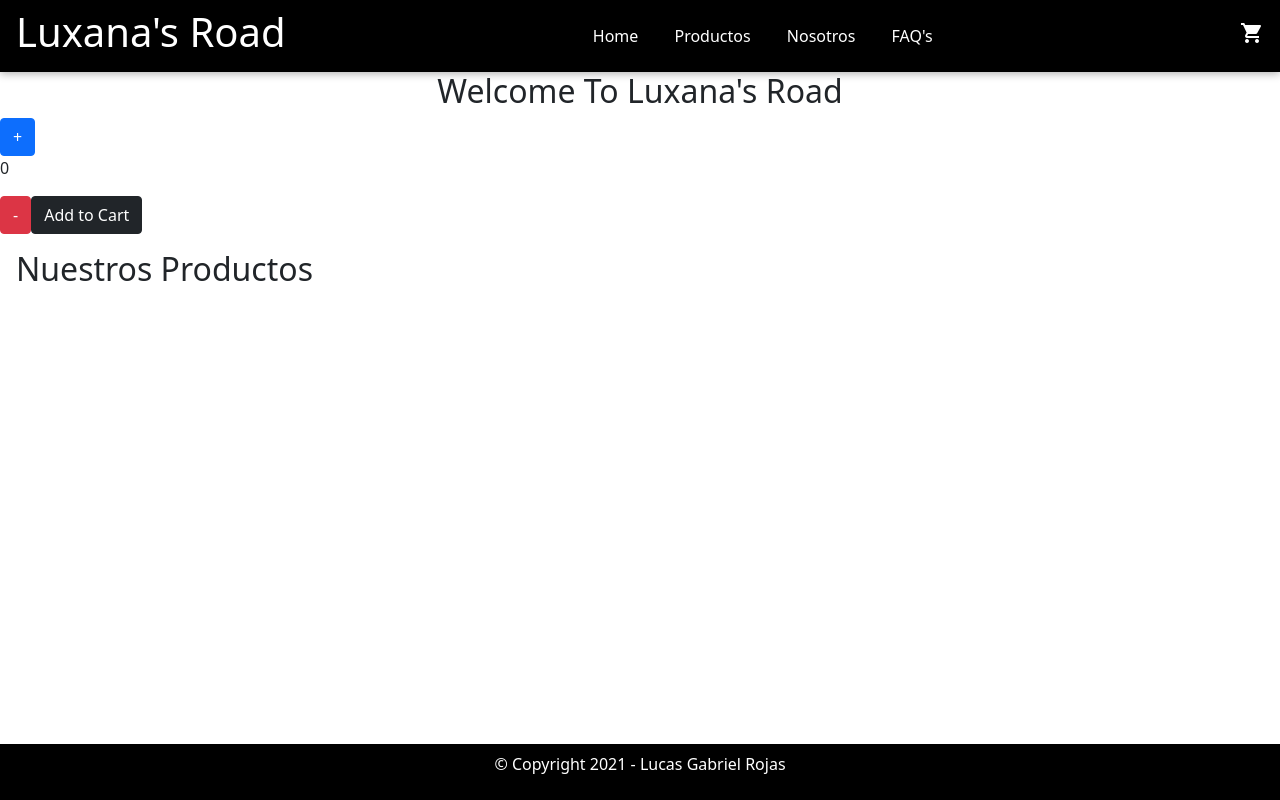
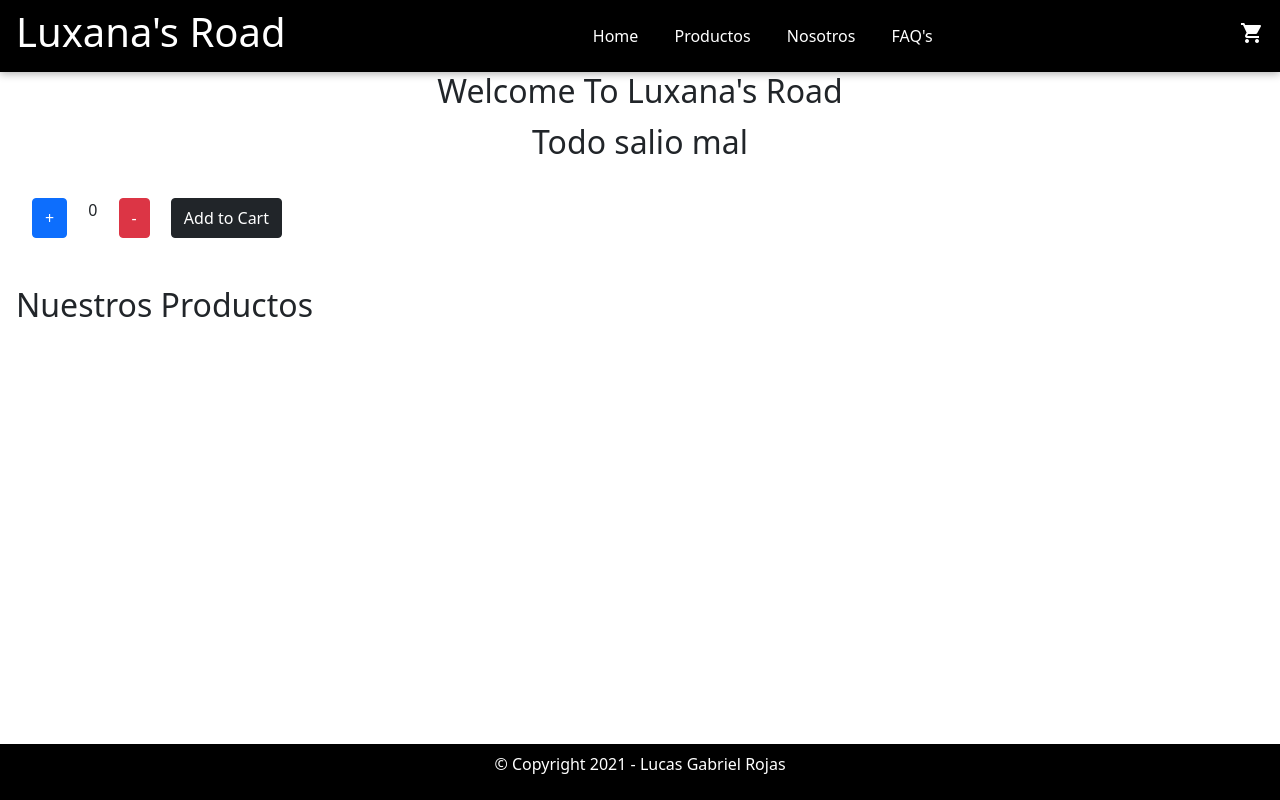
Before and after one commit to RojasLucas55/LuxanasRoad_RojasLucas, a React (Create React App) app: page / in a window 1280 px wide. Built offline with nearby package versions, Linux system fonts and the light colour scheme.

Commit message:
Desafio Promises-Async-Map

```diff
--- a/src/CSS/estilos.css
+++ b/src/CSS/estilos.css
@@ -28,13 +28,14 @@ a{
     padding: 1rem;
     text-decoration: none;
     color: white;
-    margin: auto;
     justify-content: space-between;
+    align-items: center;
 }
 
 a:hover{
     background-color: rgb(43, 43, 43);
     border-radius: 10%;
+    color: gray;
 }
 
 main{
@@ -51,3 +52,19 @@ footer{
     text-align: center;
     padding: 0.5rem;
 }
+
+#loading{
+    font-size: 2em;
+    text-align: center;
+}
+
+#contador-card{
+    padding: auto;
+    margin: 2em;
+    display: flex;
+    text-align: center;
+    border-radius: 5px;
+    justify-content: space-between;
+    width: 250px;
+
+}
--- a/src/Components/Header.js
+++ b/src/Components/Header.js
@@ -1,7 +1,7 @@
 import CartWidget from "./CartWidget"
 import NavBar from "./NavBar"
 
-const Header = ( parametros) => {
+const Header = () => {
 
     return (
         <header id= "main-header">
--- a/src/Components/ItemCount.js
+++ b/src/Components/ItemCount.js
@@ -14,7 +14,7 @@ const Contador = () => {
     }
 
     return (
-        <div>
+        <div id="contador-card">
             <Button variant="primary" onClick={aumentarContador}>+</Button>
             <p> {contador} </p>
             <Button variant="danger" onClick={restarContador}>-</Button>
--- a/src/Components/ItemListContainer.js
+++ b/src/Components/ItemListContainer.js
@@ -1,11 +1,35 @@
-import Contador from "./ItemCount"
-export const ItemListContainer = (parametros) => {
-    return (
-        <div>
-            <h2 className="Greeting">{parametros.saludo}</h2>
-            <Contador/>
-        </div>
-    )
-}
+import { useState, useEffect } from "react";
+import Contador from "./ItemCount";
+const ItemListContainer = (parametros) => {
+  const [mensaje, setMensaje] = useState("Estamos cargando todo para vos ... ");
 
-export default ItemListContainer
+  useEffect(() => {
+    const promesa = new Promise((res, rej) => {
+      setTimeout(() => {
+        if (Math.random() > 0.5) {
+          res();
+        } else {
+          rej();
+        }
+      }, 2000);
+    });
+    promesa
+      .then(() => {
+        setMensaje("Todo salio bien");
+      })
+      .catch(() => {
+        setMensaje("Todo salio mal");
+      });
+
+  }, []);
+
+  return (
+    <div>
+      <h2 className="Greeting">{parametros.saludo}</h2>
+      <p id="loading">{mensaje}</p>
+      <Contador />
+    </div>
+  );
+};
+
+export default ItemListContainer;
--- a/src/Components/Main.js
+++ b/src/Components/Main.js
@@ -1,5 +1,4 @@
-
-export const Main = () => {
+const Main = () => {
     return (
         <main>
             <h2> Nuestros Productos </h2>
```
Also changed, not shown: src/Components/Item.js (added), src/Components/ItemList.js (added).
